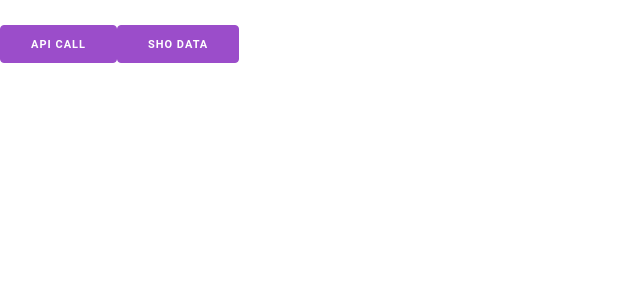
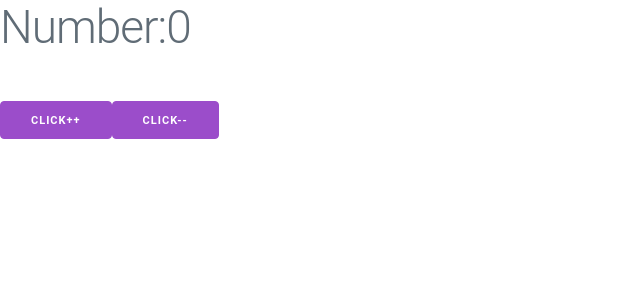
Before and after one commit to programminsekbo/fornt, a React (Vite) app: page / in a window 1280 px wide. Shown: the top 300 px of the page, without its empty margins (0-640 px from the left). Built offline with nearby package versions, Linux system fonts and the light colour scheme.

Commit message:
Update App.jsx

```diff
--- a/src/App.jsx
+++ b/src/App.jsx
@@ -1,36 +1,18 @@
-import { useRef } from "react";
-import { json } from "react-router-dom";
+import { useRef, useState } from "react";
+
 
 const App = () => {
 
-const apidata=useRef(null);
-const  showapi=useRef();
+const [number,setnumber]=useState(0);
 
 
 
-const heidoy= async()=>{
-const respons= await fetch('https://jsonplaceholder.typicode.com/todos/1')
-apidata.current=await respons.json()
-
-
-}
-
-const onchang=()=>{
-
-showapi.current.innerText=JSON.stringify(apidata.current)
-
-}
-
   return (
     <div>
-
-
-<p ref={showapi}></p>
-
-<button onClick={heidoy}>api call</button>
-
-<button  onClick={onchang}>sho data </button>
-
+  <h1>Number:{number}</h1>
+<br />
+<button onClick={()=>setnumber(number+1)}>click++</button>
+<button onClick={()=>setnumber(number-1)}>click--</button>
 
 
 
```
